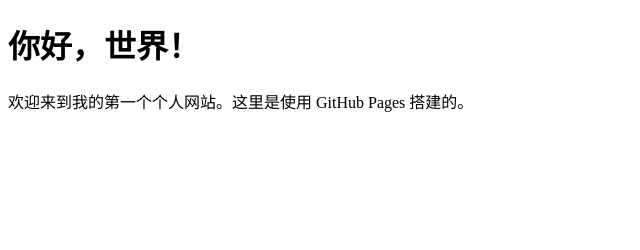
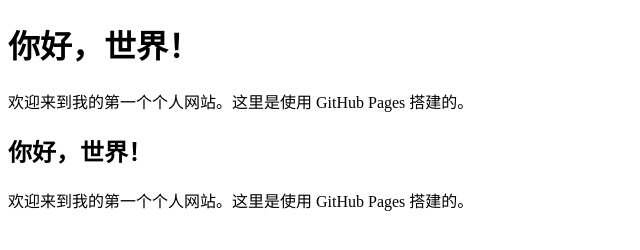
Before and after one commit to Slaking-xc/Slaking-xc.github.io, a plain HTML site: page index.html in a window 1280 px wide. Shown: the whole page, without its empty margins (0-640 px from the left). Drawn offline with Linux system fonts and the light colour scheme.

Commit message:
Update index.html

```diff
--- a/index.html
+++ b/index.html
@@ -8,5 +8,7 @@
 <body>
     <h1>你好，世界！</h1>
     <p>欢迎来到我的第一个个人网站。这里是使用 GitHub Pages 搭建的。</p>
+    <h2>你好，世界！</h2>
+    <p>欢迎来到我的第一个个人网站。这里是使用 GitHub Pages 搭建的。</p>
 </body>
 </html>
```
